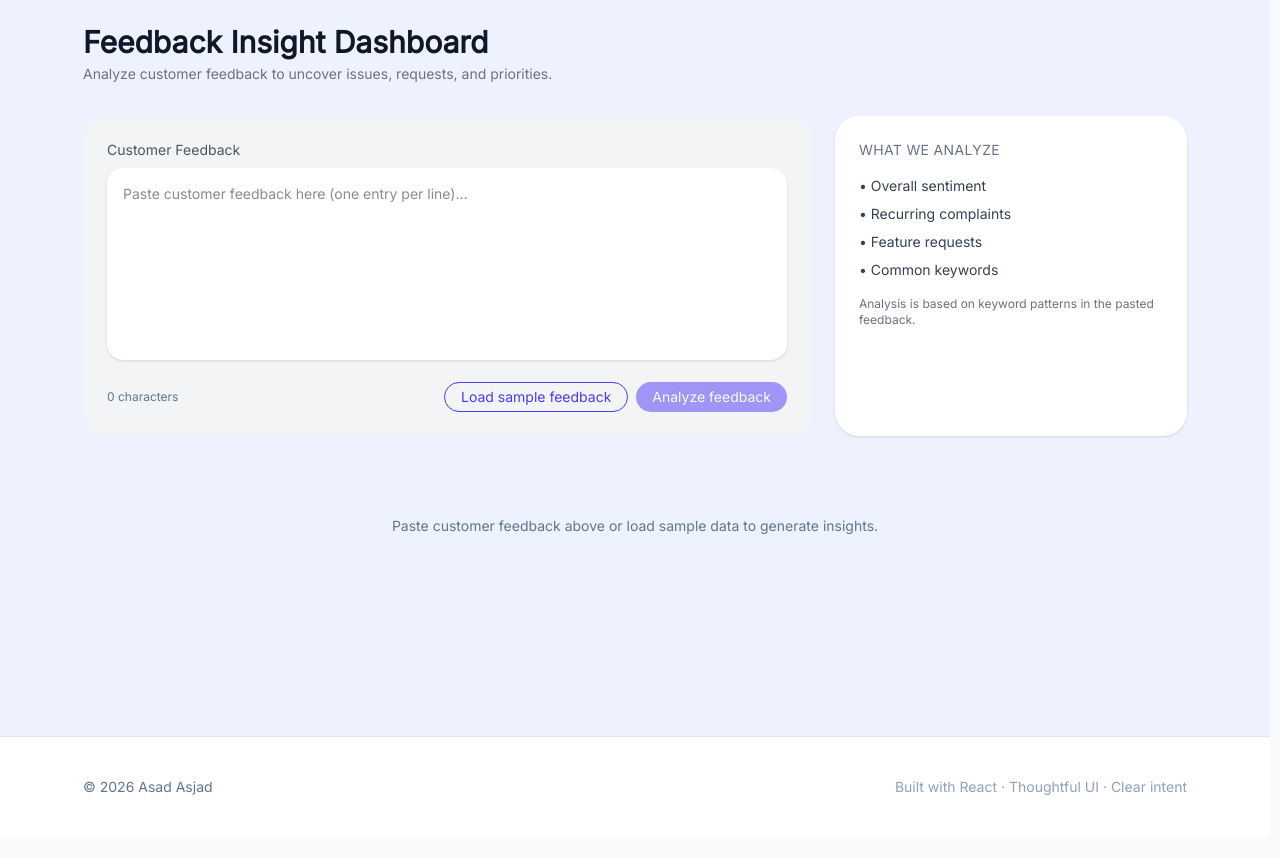
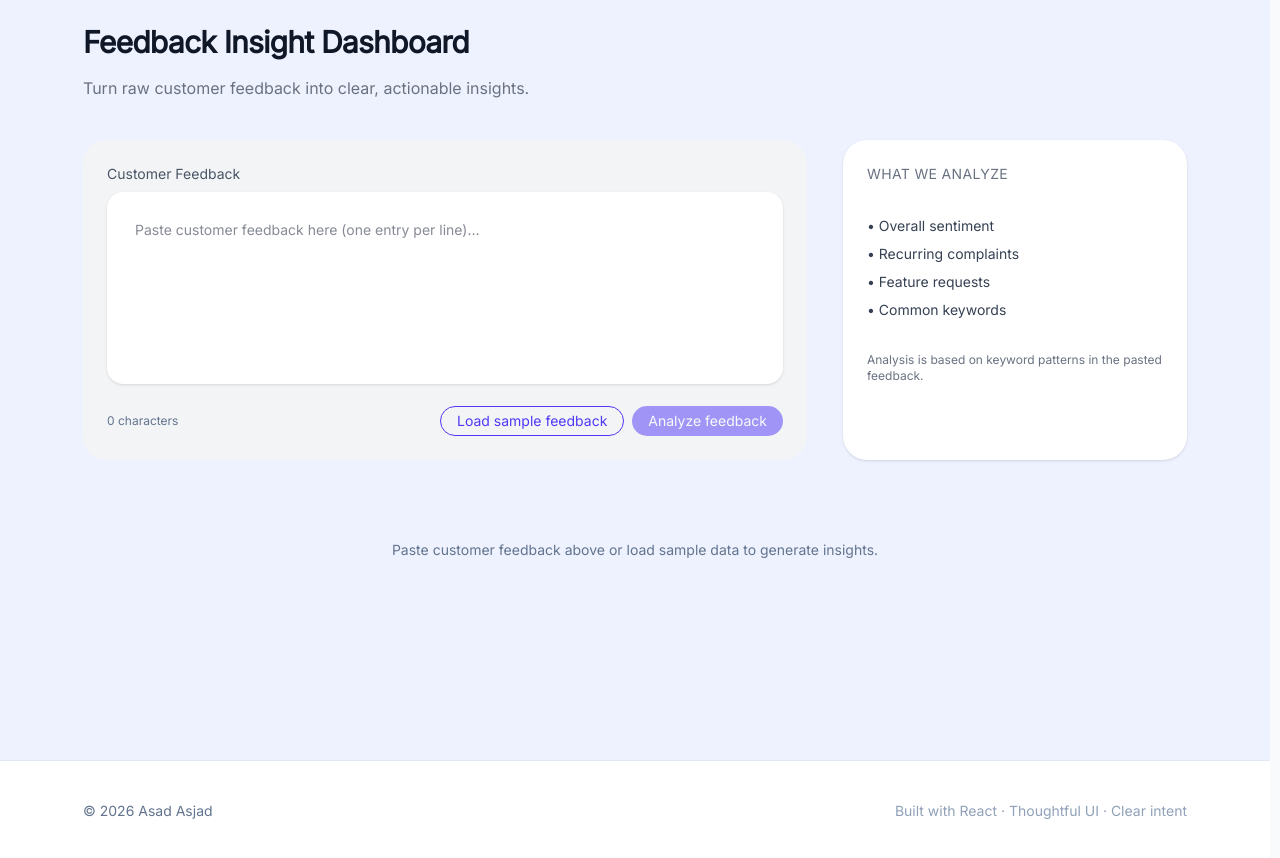
Before and after one commit to asadasjad/feedback-insight-dashboard, a React (Vite) app: page / in a window 1280 px wide. Shown: the top 858 px of the page. Before the commit the page ends 837 px from the top, so only its background shows below. Built offline with nearby package versions, Linux system fonts and the light colour scheme.

Commit message:
style: header text restyle

```diff
--- a/src/components/FeedbackInput.jsx
+++ b/src/components/FeedbackInput.jsx
@@ -15,7 +15,7 @@ export default function FeedbackInput({
   }
 
   return (
-    <div className="grid grid-cols-1 lg:grid-cols-3 gap-6">
+    <div className="grid grid-cols-1 lg:grid-cols-3 gap-9">
 
       {/* Input Card */}
       <div className="lg:col-span-2 border-indigo-100 bg-gray-100 rounded-3xl p-5 sm:p-6">
@@ -29,7 +29,7 @@ export default function FeedbackInput({
             resize-none
             rounded-2xl
             bg-white
-            p-4
+            p-7
             text-sm
             shadow-sm
             focus:outline-none
@@ -90,7 +90,7 @@ export default function FeedbackInput({
       </div>
 
       {/* Info Card */}
-      <div className="bg-white rounded-3xl p-6 space-y-4 shadow-sm">
+      <div className="bg-white rounded-3xl p-6 space-y-8 shadow-sm">
         <h3 className="text-sm font-medium text-gray-500 uppercase tracking-wide">
           What we analyze
         </h3>
--- a/src/components/ResultsPanel.jsx
+++ b/src/components/ResultsPanel.jsx
@@ -25,16 +25,16 @@ export default function ResultsPanel({ result, sentimentCounts }) {
   const insight = generateInsights(result)
 
   return (
-    <div className='space-y-6'>
+    <div className='space-y-16'>
       {/* Insights summary */}
-      <div className='bg-slate-900 text-white rounded-3xl p-6'>
+      <div className='bg-slate-900 text-white rounded-3xl p-7'>
         <p className='text-sm uppercase tracking-wide text-slate-300 mb-1'>
           Insights Summary
         </p>
         <p className='text-sm leading-relaxed'>{insight}</p>
       </div>
       {/* Top dashboard grid */}
-      <div className='grid gap-4 md:grid-cols-3'>
+      <div className='grid gap-8 md:grid-cols-3'>
         <SentimentChart
           sentiment={result.sentiment}
           sentimentCounts={sentimentCounts}
--- a/src/pages/Dashboard.jsx
+++ b/src/pages/Dashboard.jsx
@@ -77,12 +77,26 @@ export default function Dashboard() {
     <div className='min-h-screen bg-indigo-50'>
       <div className='max-w-6xl mx-auto px-6 pt-6 pb-24 space-y-8'>
         {/* Header */}
-        <header className='space-y-1'>
-          <h1 className='text-3xl font-bold text-gray-900'>
+        <header className='space-y-4 mb-10'>
+          <h1
+            className='
+    text-2xl sm:text-3xl
+    font-semibold
+    text-gray-900
+    tracking-tight
+  '
+          >
             Feedback Insight Dashboard
           </h1>
-          <p className='text-sm text-gray-500'>
-            Analyze customer feedback to uncover issues, requests, and priorities.
+
+          <p
+            className='
+    text-sm sm:text-base
+    text-gray-500
+    max-w-xl
+  '
+          >
+            Turn raw customer feedback into clear, actionable insights.
           </p>
         </header>
 
@@ -104,10 +118,7 @@ export default function Dashboard() {
           {status === 'loading' && <LoadingState />}
           {status === 'error' && <ErrorState message={error} />}
           {status === 'success' && result && (
-            <ResultsPanel
-              result={result}
-              sentimentCounts={sentimentCounts}
-            />
+            <ResultsPanel result={result} sentimentCounts={sentimentCounts} />
           )}
         </div>
       </div>
```
